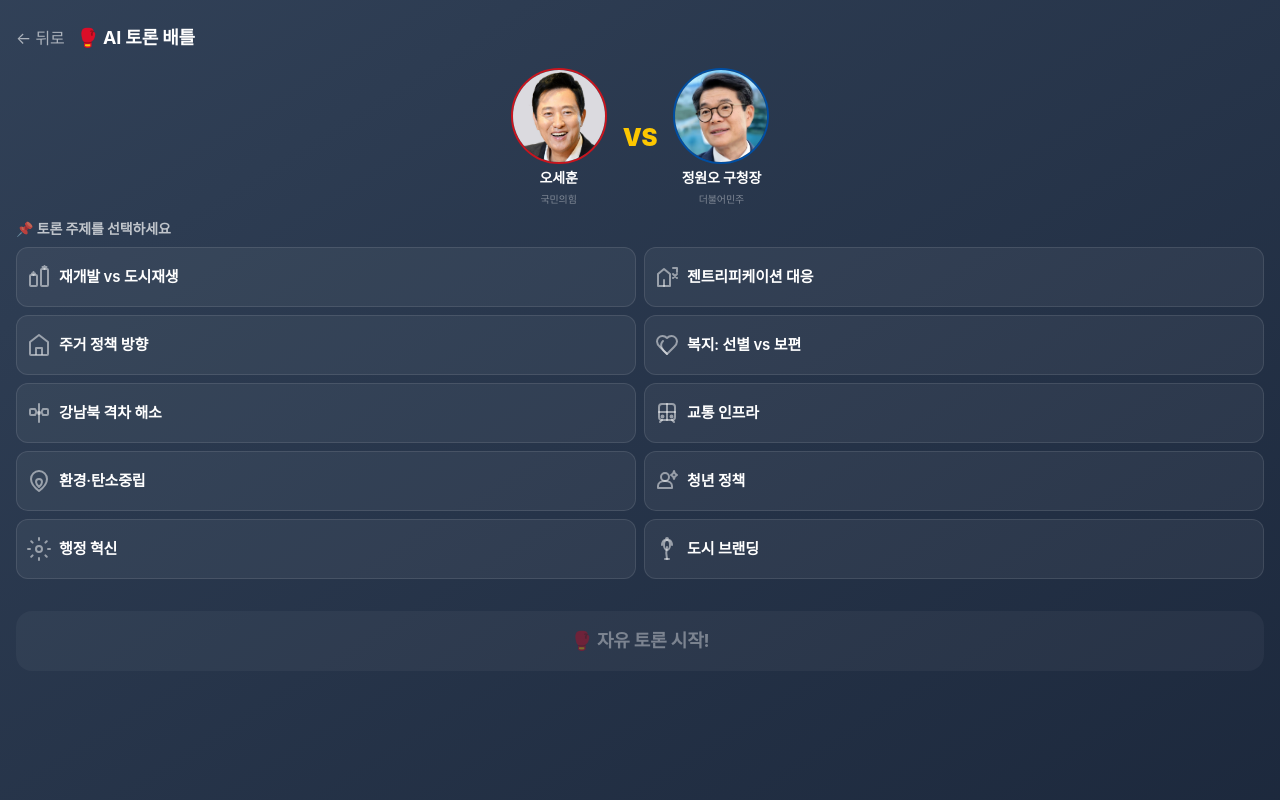
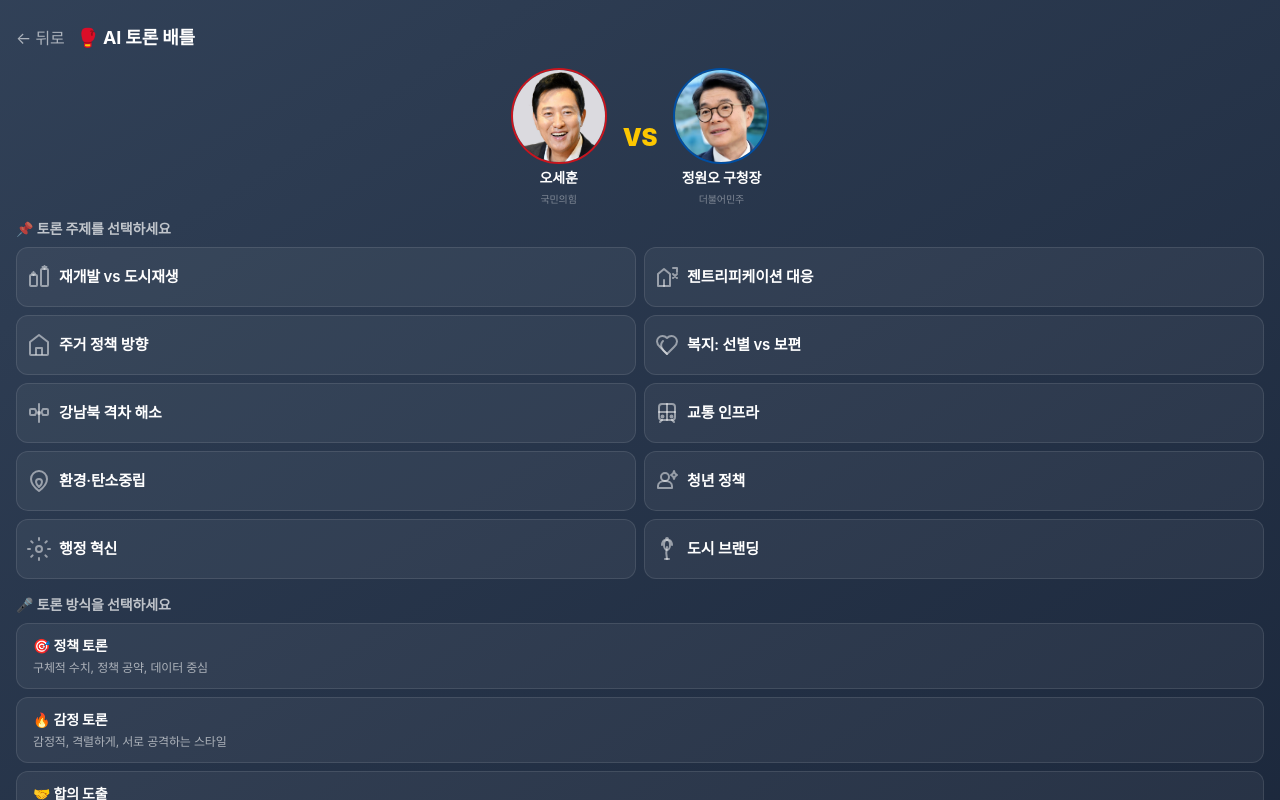
Before and after one commit to seojoonkim/polichat, a React (Vite) app: page /debate in a window 1280 px wide. Built offline with nearby package versions, Linux system fonts and the light colour scheme; a web font is replaced by a local one.

Commit message:
feat: 토론 방식 3가지 + 5분 타이머 (정책/감정/합의)

```diff
--- a/src/components/debate/DebateView.tsx
+++ b/src/components/debate/DebateView.tsx
@@ -1,4 +1,4 @@
-import { useState, useRef, useCallback } from 'react';
+import { useState, useRef, useCallback, useEffect } from 'react';
 import { useNavigate } from 'react-router';
 
 // ─── 상수 ───────────────────────────────────────────────────────────────────
@@ -80,14 +80,16 @@ export default function DebateView() {
 
   // 설정 상태
   const [selectedTopic, setSelectedTopic] = useState<string | null>(null);
+  const [selectedStyle, setSelectedStyle] = useState<'policy' | 'emotional' | 'consensus' | null>(null);
 
   // 토론 상태
   const [phase, setPhase] = useState<Phase>('setup');
   const [messages, setMessages] = useState<DebateMessage[]>([]);
   const [currentSpeaker, setCurrentSpeaker] = useState<'ohsehoon' | 'jungwono' | null>(null);
   const [currentText, setCurrentText] = useState('');
-  const [round, setRound] = useState(0); // 0~9 (총 10라운드)
+  const [round, setRound] = useState(0); // 0~29 (최대 30라운드, 타이머로 제한)
   const [judgment, setJudgment] = useState<Judgment | null>(null);
+  const [timeLeft, setTimeLeft] = useState(300); // 5분 = 300초
 
   // 실행 취소용 ref
   const abortRef = useRef(false);
@@ -97,11 +99,40 @@ export default function DebateView() {
     messagesEndRef.current?.scrollIntoView({ behavior: 'smooth' });
   }, []);
 
+  // ─── 타이머 ──────────────────────────────────────────────────────────────
+
+  useEffect(() => {
+    if (phase !== 'running') {
+      setTimeLeft(300);
+      return;
+    }
+
+    const interval = setInterval(() => {
+      setTimeLeft((prev) => {
+        const next = prev - 1;
+        if (next <= 0) {
+          abortRef.current = true;
+          return 0;
+        }
+        return next;
+      });
+    }, 1000);
+
+    return () => clearInterval(interval);
+  }, [phase]);
+
+  // 타이머가 0이 되면 토론 종료
+  useEffect(() => {
+    if (phase === 'running' && timeLeft === 0) {
+      endDebate();
+    }
+  }, [timeLeft, phase]);
+
   // ─── 캐시 조회 ─────────────────────────────────────────────────────────────
 
-  const fetchCache = async (topic: string): Promise<{ messages: DebateMessage[]; judgment: Judgment | null } | null> => {
+  const fetchCache = async (topic: string, style: string): Promise<{ messages: DebateMessage[]; judgment: Judgment | null } | null> => {
     try {
-      const res = await fetch(`/api/debate-cache?topic=${encodeURIComponent(topic)}&style=free`);
+      const res = await fetch(`/api/debate-cache?topic=${encodeURIComponent(topic)}&style=${encodeURIComponent(style)}`);
       const data = await res.json();
       if (data.cached?.messages?.length > 0) {
         return {
@@ -167,7 +198,8 @@ export default function DebateView() {
   const streamRound = async (
     speaker: 'ohsehoon' | 'jungwono',
     topic: string,
-    opponentLastMessage: string
+    opponentLastMessage: string,
+    style: string
   ): Promise<string> => {
     return new Promise((resolve, reject) => {
       let fullText = '';
@@ -175,7 +207,7 @@ export default function DebateView() {
       fetch('/api/debate', {
         method: 'POST',
         headers: { 'Content-Type': 'application/json' },
-        body: JSON.stringify({ topic, speaker, opponentLastMessage }),
+        body: JSON.stringify({ topic, speaker, opponentLastMessage, style }),
       })
         .then((res) => {
           const reader = res.body!.getReader();
@@ -222,7 +254,7 @@ export default function DebateView() {
 
   // ─── 실시간 생성 모드 ──────────────────────────────────────────────────────
 
-  const runLiveDebate = async (topic: string) => {
+  const runLiveDebate = async (topic: string, style: string) => {
     abortRef.current = false;
     setMessages([]);
     setCurrentText('');
@@ -230,7 +262,7 @@ export default function DebateView() {
     const allMessages: DebateMessage[] = [];
     let lastText = '';
 
-    for (let i = 0; i < 10; i++) {
+    for (let i = 0; i < 30; i++) {
       if (abortRef.current) break;
 
       const speaker: 'ohsehoon' | 'jungwono' = i % 2 === 0 ? 'ohsehoon' : 'jungwono';
@@ -241,7 +273,7 @@ export default function DebateView() {
       await sleep(500);
 
       try {
-        const text = await streamRound(speaker, topic, lastText);
+        const text = await streamRound(speaker, topic, lastText, style);
         if (abortRef.current) break;
 
         const bubbles = splitIntoBubbles(text);
@@ -289,7 +321,7 @@ export default function DebateView() {
       fetch('/api/debate-cache', {
         method: 'POST',
         headers: { 'Content-Type': 'application/json' },
-        body: JSON.stringify({ topic, style: 'free', messages: allMessages, judgment: judgeResult }),
+        body: JSON.stringify({ topic, style, messages: allMessages, judgment: judgeResult }),
       }).catch(() => {});
     }
   };
@@ -320,23 +352,24 @@ export default function DebateView() {
   // ─── 토론 시작 ─────────────────────────────────────────────────────────────
 
   const startDebate = async () => {
-    if (!selectedTopic) return;
+    if (!selectedTopic || !selectedStyle) return;
 
     setPhase('running');
     setMessages([]);
     setCurrentText('');
     setRound(0);
     setJudgment(null);
+    setTimeLeft(300);
 
     const topicLabel =
       TOPICS.find((t) => t.id === selectedTopic)?.label || selectedTopic;
 
     // 캐시 확인
-    const cached = await fetchCache(topicLabel);
+    const cached = await fetchCache(topicLabel, selectedStyle);
     if (cached) {
       await replayDebate(cached.messages, cached.judgment);
     } else {
-      await runLiveDebate(topicLabel);
+      await runLiveDebate(topicLabel, selectedStyle);
     }
   };
 
@@ -402,7 +435,7 @@ export default function DebateView() {
         </div>
 
         {/* 주제 그리드 */}
-        <div className="px-4 grid grid-cols-2 gap-2">
+        <div className="px-4 grid grid-cols-2 gap-2 mb-4">
           {TOPICS.map((topic) => (
             <button
               key={topic.id}
@@ -427,19 +460,93 @@ export default function DebateView() {
           ))}
         </div>
 
+        {/* 토론 방식 선택 */}
+        <div className="px-4 mb-2">
+          <p className="text-white/70 text-sm font-semibold">🎤 토론 방식을 선택하세요</p>
+        </div>
+
+        <div className="px-4 grid grid-cols-1 gap-2 mb-4">
+          <button
+            onClick={() => setSelectedStyle('policy')}
+            className="relative rounded-xl px-4 py-3 text-left transition-all duration-200 border"
+            style={{
+              background:
+                selectedStyle === 'policy'
+                  ? 'linear-gradient(135deg, rgba(59,130,246,0.3), rgba(29,78,216,0.3))'
+                  : 'rgba(255,255,255,0.05)',
+              borderColor:
+                selectedStyle === 'policy' ? 'rgba(59,130,246,0.6)' : 'rgba(255,255,255,0.1)',
+            }}
+          >
+            <div className="text-white font-bold text-sm">🎯 정책 토론</div>
+            <div className="text-white/60 text-xs mt-1">구체적 수치, 정책 공약, 데이터 중심</div>
+            {selectedStyle === 'policy' && (
+              <span className="absolute top-2 right-2 text-blue-400 text-xs">✓</span>
+            )}
+          </button>
+
+          <button
+            onClick={() => setSelectedStyle('emotional')}
+            className="relative rounded-xl px-4 py-3 text-left transition-all duration-200 border"
+            style={{
+              background:
+                selectedStyle === 'emotional'
+                  ? 'linear-gradient(135deg, rgba(239,68,68,0.3), rgba(185,28,28,0.3))'
+                  : 'rgba(255,255,255,0.05)',
+              borderColor:
+                selectedStyle === 'emotional' ? 'rgba(239,68,68,0.6)' : 'rgba(255,255,255,0.1)',
+            }}
+          >
+            <div className="text-white font-bold text-sm">🔥 감정 토론</div>
+            <div className="text-white/60 text-xs mt-1">감정적, 격렬하게, 서로 공격하는 스타일</div>
+            {selectedStyle === 'emotional' && (
+              <span className="absolute top-2 right-2 text-red-400 text-xs">✓</span>
+            )}
+          </button>
+
+          <button
+            onClick={() => setSelectedStyle('consensus')}
+            className="relative rounded-xl px-4 py-3 text-left transition-all duration-200 border"
+            style={{
+              background:
+                selectedStyle === 'consensus'
+                  ? 'linear-gradient(135deg, rgba(167,139,250,0.3), rgba(124,58,237,0.3))'
+                  : 'rgba(255,255,255,0.05)',
+              borderColor:
+                selectedStyle === 'consensus' ? 'rgba(167,139,250,0.6)' : 'rgba(255,255,255,0.1)',
+            }}
+          >
+            <div className="text-white font-bold text-sm">🤝 합의 도출</div>
+            <div className="text-white/60 text-xs mt-1">공통점 찾고, 접점 만들기, 타협안 제시</div>
+            {selectedStyle === 'consensus' && (
+              <span className="absolute top-2 right-2 text-purple-400 text-xs">✓</span>
+            )}
+          </button>
+        </div>
+
         {/* 시작 버튼 */}
-        <div className="p-4 mt-4">
+        <div className="p-4">
           <button
             onClick={startDebate}
-            disabled={!selectedTopic}
+            disabled={!selectedTopic || !selectedStyle}
             className="w-full py-4 rounded-2xl font-bold text-white text-lg transition-all duration-200 disabled:opacity-40 disabled:cursor-not-allowed"
             style={{
-              background: selectedTopic
+              background: selectedStyle === 'policy'
+                ? 'linear-gradient(135deg, #3B82F6, #1D4ED8)'
+                : selectedStyle === 'emotional'
+                ? 'linear-gradient(135deg, #EF4444, #B91C1C)'
+                : selectedStyle === 'consensus'
                 ? 'linear-gradient(135deg, #A78BFA, #7C3AED)'
                 : 'rgba(255,255,255,0.1)',
             }}
           >
-            🥊 자유 토론 시작!
+            {selectedStyle === 'policy'
+              ? '🎯 정책 토론 시작!'
+              : selectedStyle === 'emotional'
+              ? '🔥 감정 토론 시작!'
+              : selectedStyle === 'consensus'
+              ? '🤝 합의 도출 시작!'
+              : '🥊 토론 시작'}
           </button>
         </div>
       </div>
@@ -471,8 +578,8 @@ export default function DebateView() {
         </div>
         {phase === 'running' && (
           <div className="flex items-center gap-2">
-            <span className="text-white/50 text-xs">
-              {round + 1} / 10
+            <span className="text-white/50 text-xs font-mono">
+              ⏱ {String(Math.floor(timeLeft / 60)).padStart(2, '0')}:{String(timeLeft % 60).padStart(2, '0')}
             </span>
             <button
               onClick={endDebate}
@@ -543,6 +650,7 @@ export default function DebateView() {
               setCurrentText('');
               setJudgment(null);
               setRound(0);
+              setTimeLeft(300);
             }}
             className="flex-1 py-3 rounded-xl text-sm font-bold text-white border transition-colors hover:bg-white/10"
             style={{ borderColor: 'rgba(255,255,255,0.2)' }}
```
Also changed, not shown: api/debate.js (+29 -6 lines).
